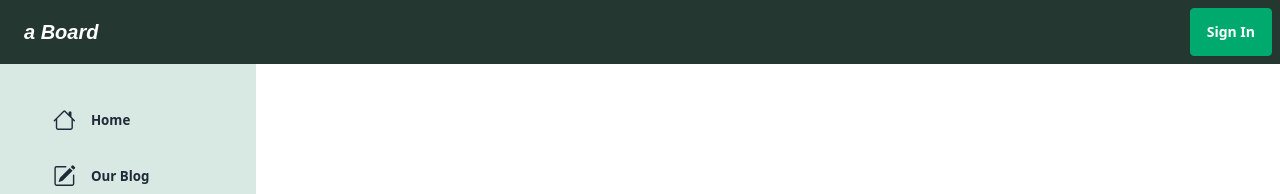
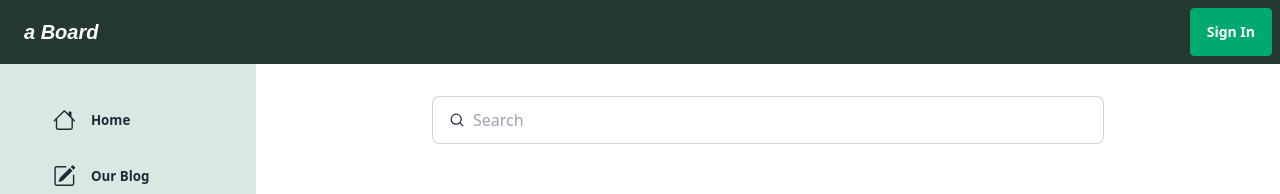
Before and after one commit to sidisrikk/socialboard-nextjs, a Next.js app: page /home in a window 1280 px wide. Shown: the top 194 px of the page. Built offline with nearby package versions, Linux system fonts and the light colour scheme; no server answers; the database is empty; a web font is replaced by a local one.

Commit message:
feat: filter from server, apply home and blog page

```diff
--- /dev/null
+++ b/src/action/filterPostAction.tsx
@@ -0,0 +1,44 @@
+"use server";
+
+import prisma from "@/lib/prisma";
+import { TPostWithAuthorWithCommentCount } from "@/type/post";
+
+export default async function filterPostAction(
+  searchText: string = "",
+  userId?: number | null
+) {
+  try {
+    const filteredPosts = await prisma.post.findMany({
+      where: {
+        title: {
+          ...(searchText.length > 1 && {
+            contains: searchText,
+            mode: "insensitive",
+          }),
+        },
+        ...(userId && {
+          authorId: userId,
+        }),
+      },
+      include: {
+        author: true,
+        _count: {
+          select: { comments: true },
+        },
+      },
+      orderBy: {
+        createdAt: "desc",
+      },
+    });
+    return {
+      status: 200,
+      data: filteredPosts as TPostWithAuthorWithCommentCount[],
+    };
+  } catch (error) {
+    console.error(error);
+    return {
+      status: 500,
+      error: "Failed to search post",
+    };
+  }
+}
--- a/src/app/home/blog/page.tsx
+++ b/src/app/home/blog/page.tsx
@@ -1,5 +1,5 @@
 import { nextAuthConfig } from "@/app/api/auth/[...nextauth]/route";
-import PostCard from "@/components/PostCard";
+import { PostWall } from "@/components/PostWall";
 import prisma from "@/lib/prisma";
 import { CustomSession } from "@/type/session";
 import { getServerSession } from "next-auth";
@@ -18,27 +18,5 @@ export default async function Page() {
     },
   });
 
-  const myPostsComponents = myPosts.map((post) => {
-    const {
-      title,
-      content,
-      author: { username: authorUsername },
-      _count: { comments: noComments },
-    } = post;
-    return (
-      <div key={post.id}>
-        <PostCard
-          id={post.id}
-          authorUsername={authorUsername}
-          title={title}
-          content={content}
-          noComments={noComments}
-        />
-      </div>
-    );
-  });
-
-  return (
-    <div className="space-y-4 mt-4 max-w-2xl mx-auto">{myPostsComponents}</div>
-  );
+  return <PostWall posts={myPosts} userId={user?.customUser.id} />;
 }
--- a/src/app/home/page.tsx
+++ b/src/app/home/page.tsx
@@ -1,8 +1,8 @@
 import prisma from "@/lib/prisma";
-import PostCard from "../../components/PostCard";
+import { PostWall } from "../../components/PostWall";
 
 export default async function Page() {
-  const recentlyPosts = await prisma.post.findMany({
+  const myPosts = await prisma.post.findMany({
     include: {
       author: true,
       _count: {
@@ -14,29 +14,5 @@ export default async function Page() {
     },
   });
 
-  const recentlyPostsComponents = recentlyPosts.map((post) => {
-    const {
-      title,
-      content,
-      author: { username: authorUsername },
-      _count: { comments: noComments },
-    } = post;
-    return (
-      <div key={post.id}>
-        <PostCard
-          id={post.id}
-          authorUsername={authorUsername}
-          title={title}
-          content={content}
-          noComments={noComments}
-        />
-      </div>
-    );
-  });
-
-  return (
-    <div className="space-y-4 mt-4 max-w-2xl mx-auto">
-      {recentlyPostsComponents}
-    </div>
-  );
+  return <PostWall posts={myPosts} />;
 }
--- /dev/null
+++ b/src/components/PostWall.tsx
@@ -0,0 +1,48 @@
+"use client";
+
+import PostCard from "@/components/PostCard";
+import SearchPost from "@/components/SearchPost";
+import { TPostWithAuthorWithCommentCount } from "@/type/post";
+import { useEffect, useState } from "react";
+
+export function PostWall({
+  posts,
+  userId,
+}: {
+  posts: TPostWithAuthorWithCommentCount[];
+  userId?: number;
+}) {
+  const init: TPostWithAuthorWithCommentCount[] = [];
+  const [_posts, _setPost] = useState(init);
+
+  useEffect(() => {
+    _setPost(posts);
+  }, [_setPost, posts]);
+
+  const recentlyPostsComponents = _posts.map((post) => {
+    const {
+      title,
+      content,
+      author: { username: authorUsername },
+      _count: { comments: noComments },
+    } = post;
+    return (
+      <div key={post.id}>
+        <PostCard
+          id={post.id}
+          authorUsername={authorUsername}
+          title={title}
+          content={content}
+          noComments={noComments}
+        />
+      </div>
+    );
+  });
+
+  return (
+    <div className="space-y-4 mt-4 max-w-2xl mx-auto">
+      <SearchPost setFilterPosts={_setPost} userId={userId} />
+      {recentlyPostsComponents}
+    </div>
+  );
+}
--- /dev/null
+++ b/src/components/SearchPost.tsx
@@ -0,0 +1,29 @@
+"use client";
+
+import filterPostAction from "@/action/filterPostAction";
+import { HiMiniMagnifyingGlass } from "react-icons/hi2";
+
+export default function SearchPost({
+  setFilterPosts,
+  userId,
+}: {
+  setFilterPosts: (value: any) => void;
+  userId?: number;
+}) {
+  return (
+    <div className="space-y-4 mt-4 max-w-2xl mx-auto">
+      <label className="input input-bordered flex items-center gap-2">
+        <HiMiniMagnifyingGlass className="hover:cursor-pointer" />
+        <input
+          type="text"
+          className="grow"
+          placeholder="Search"
+          onChange={async (e: React.ChangeEvent<HTMLInputElement>) => {
+            const result = await filterPostAction(e.target.value, userId);
+            result.data && setFilterPosts(result.data);
+          }}
+        />
+      </label>
+    </div>
+  );
+}
--- /dev/null
+++ b/src/type/post.ts
@@ -0,0 +1,6 @@
+import { Post, User } from "@prisma/client";
+
+export type TPostWithAuthorWithCommentCount = Post & {
+  author: User;
+  _count: { comments: number };
+};
```
